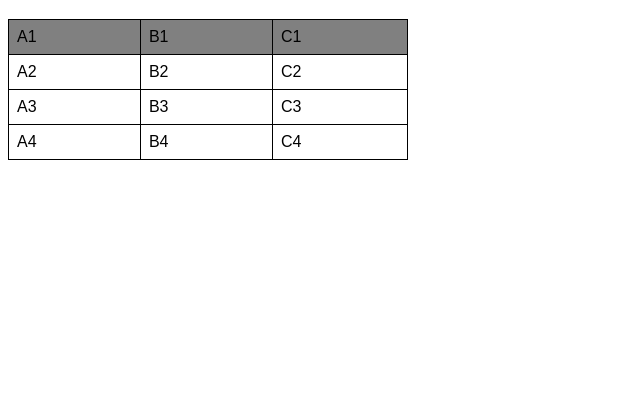
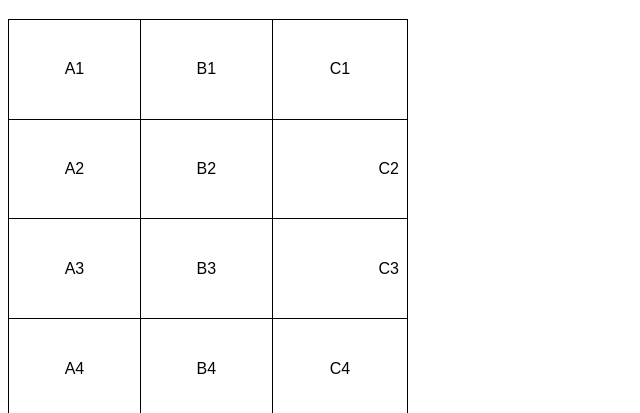
Before and after one commit to caiohenriquesousa96/html-css, a plain HTML site: page Exercicios/Modulo 3/ex023/tabela001.html in a window 1280 px wide. Shown: the part 61-474 px from the top of the page, without its empty margins (0-640 px from the left). Drawn offline with Linux system fonts and the light colour scheme.

Commit message:
Update tabela001.html

```diff
--- a/Exercicios/Modulo 3/ex023/tabela001.html
+++ b/Exercicios/Modulo 3/ex023/tabela001.html
@@ -12,16 +12,19 @@
 
         table {
             width: 400px;
+            height: 400px;
             border-collapse: collapse;
-        }
-
-        .linha {
-            background-color: gray;
         }
 
         td {
             border: 1px solid black;
             padding: 8px;
+            text-align: center; /* Alinhamento horinzontal */
+            vertical-align: middle; /* Alinhamento vertical */
+        }
+
+        .numero {
+            text-align: right;
         }
     </style>
 </head>
@@ -43,7 +46,7 @@
         já cria 4 tr e 3 td
     -->
     <table>
-        <tr class="linha">
+        <tr>
             <td>A1</td>
             <td>B1</td>
             <td>C1</td>
@@ -51,12 +54,12 @@
         <tr>
             <td>A2</td>
             <td>B2</td>
-            <td>C2</td>
+            <td class="numero">C2</td>
         </tr>
         <tr>
             <td>A3</td>
             <td>B3</td>
-            <td>C3</td>
+            <td class="numero">C3</td>
         </tr>
         <tr>
             <td>A4</td>
```
